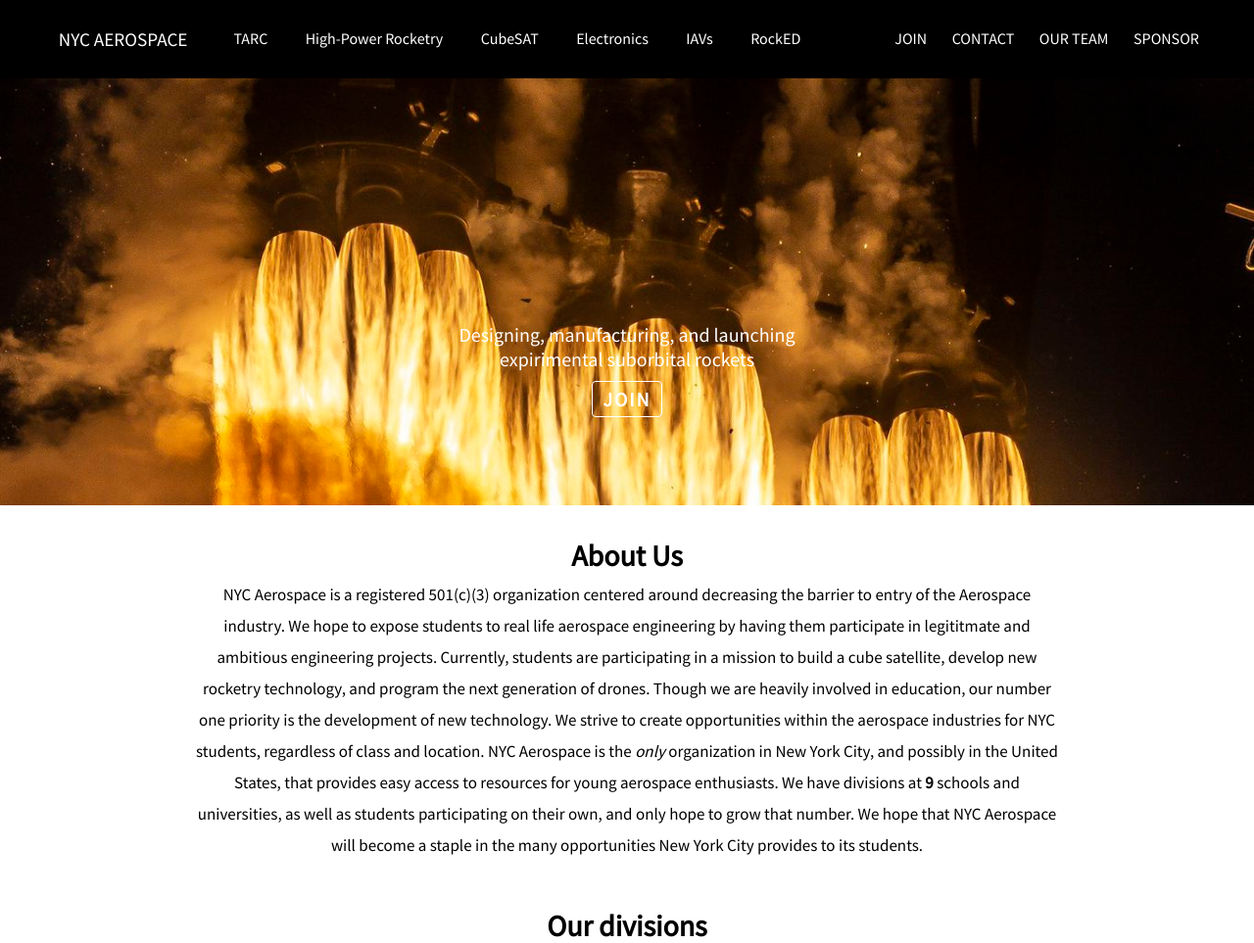
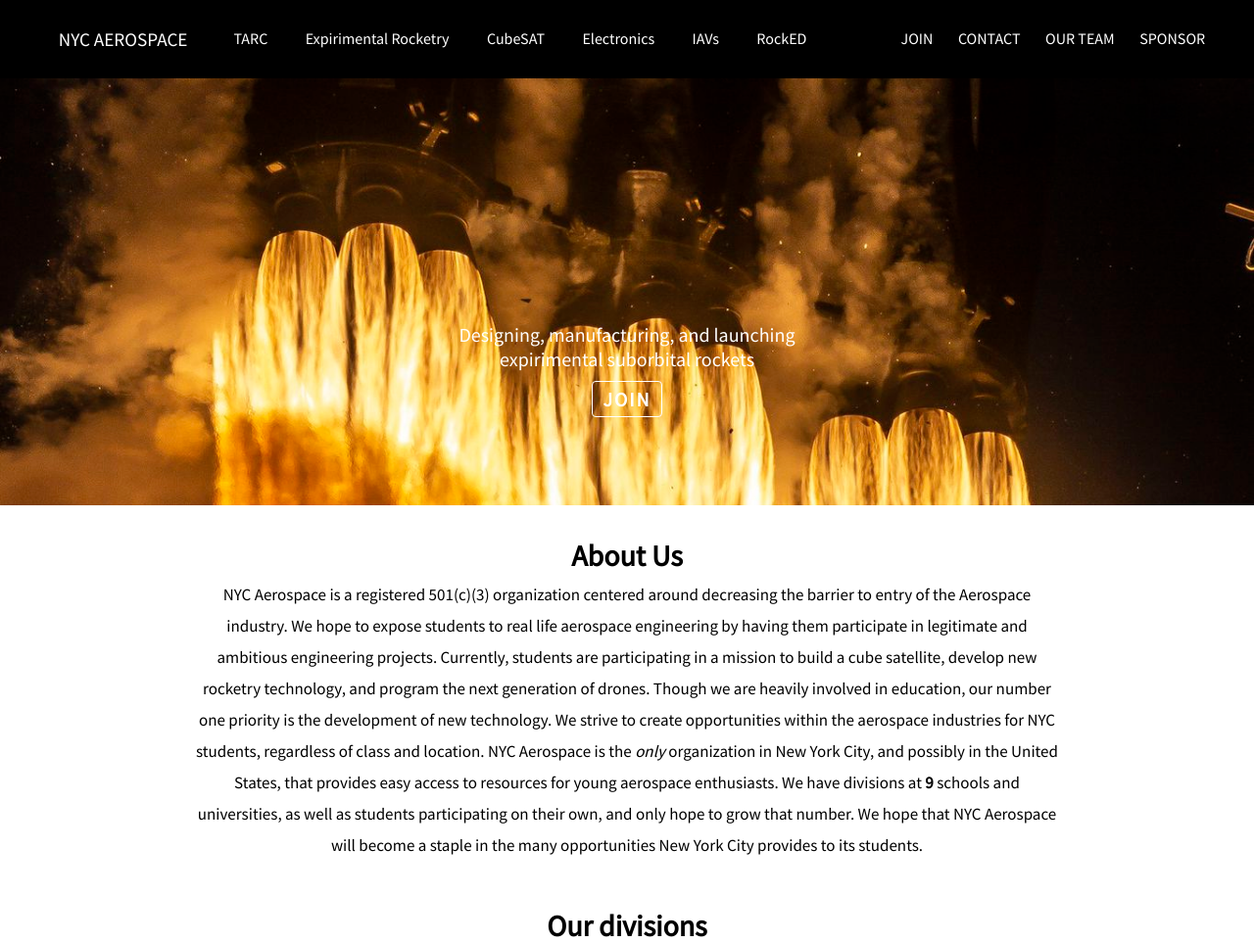
Before and after one commit to leonmaksin/NYC_Aerospace, a Flask app: page / in a window 1280 px wide. Shown: the top 963 px of the page at 98% size. Run offline with Flask 2, Linux system fonts and the light colour scheme.

Commit message:
fixed stuff

```diff
--- a/templates/home.html
+++ b/templates/home.html
@@ -34,7 +34,7 @@
 </div>
 <div id="home-content" class="full-width column-start-flex">
     <div id="content-title-main" class="full-width center-row-flex"><h1>About Us</h1></div>
-        <p id="about-us" class="project-description">NYC Aerospace is a registered 501(c)(3) organization centered around decreasing the barrier to entry of the Aerospace industry. We hope to expose students to real life aerospace engineering by having them participate in legititmate and ambitious engineering projects. Currently, students are participating in a mission to build a cube satellite, develop new rocketry technology, and program the next generation of drones. Though we are heavily involved in education, our number one priority is the development of new technology. We strive to create opportunities within the aerospace industries for NYC students, regardless of class and location. NYC Aerospace is the <i>only</i> organization in New York City, and possibly in the United States, that provides easy access to resources for young aerospace enthusiasts.
+        <p id="about-us" class="project-description">NYC Aerospace is a registered 501(c)(3) organization centered around decreasing the barrier to entry of the Aerospace industry. We hope to expose students to real life aerospace engineering by having them participate in legitimate and ambitious engineering projects. Currently, students are participating in a mission to build a cube satellite, develop new rocketry technology, and program the next generation of drones. Though we are heavily involved in education, our number one priority is the development of new technology. We strive to create opportunities within the aerospace industries for NYC students, regardless of class and location. NYC Aerospace is the <i>only</i> organization in New York City, and possibly in the United States, that provides easy access to resources for young aerospace enthusiasts.
           We have divisions at <b>9</b> schools and universities, as well as students participating on their own, and only hope to grow that number. We hope that NYC Aerospace will become a staple in the many opportunities New York City provides to its students.</p>
         <div id="content-title-main" class="full-width center-row-flex"
           <h1>Our divisions</h1>
--- a/templates/layout.html
+++ b/templates/layout.html
@@ -44,7 +44,7 @@ TARC_launch<!DOCTYPE html>
             </div>
             <div id="nav-links-holder" class="start-row-flex">
                 <div class="nav-link-holder"><a class="nav-link" href="/tarc">TARC</a></div>
-                <div class="nav-link-holder"><a class="nav-link" href="/rocketry">High-Power Rocketry</a></div>
+                <div class="nav-link-holder"><a class="nav-link" href="/rocketry">Expirimental Rocketry</a></div>
                 <div class="nav-link-holder"><a class="nav-link" href="/cubesat">CubeSAT</a></div>
                 <div class="nav-link-holder"><a class="nav-link" href="/electronics">Electronics</a></div>
                 <div class="nav-link-holder"><a class="nav-link" href="/iav">IAVs</a></div>
```
